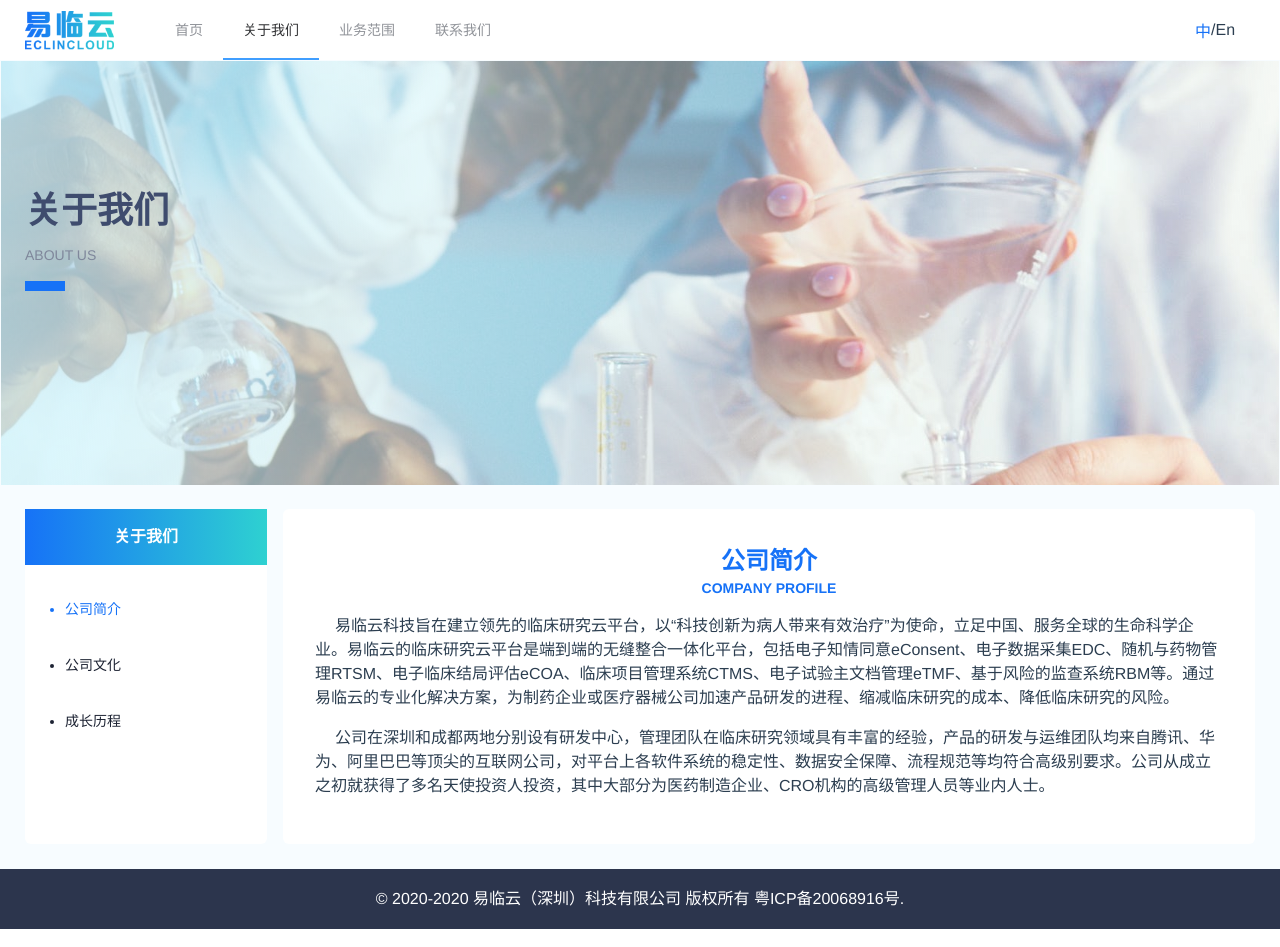
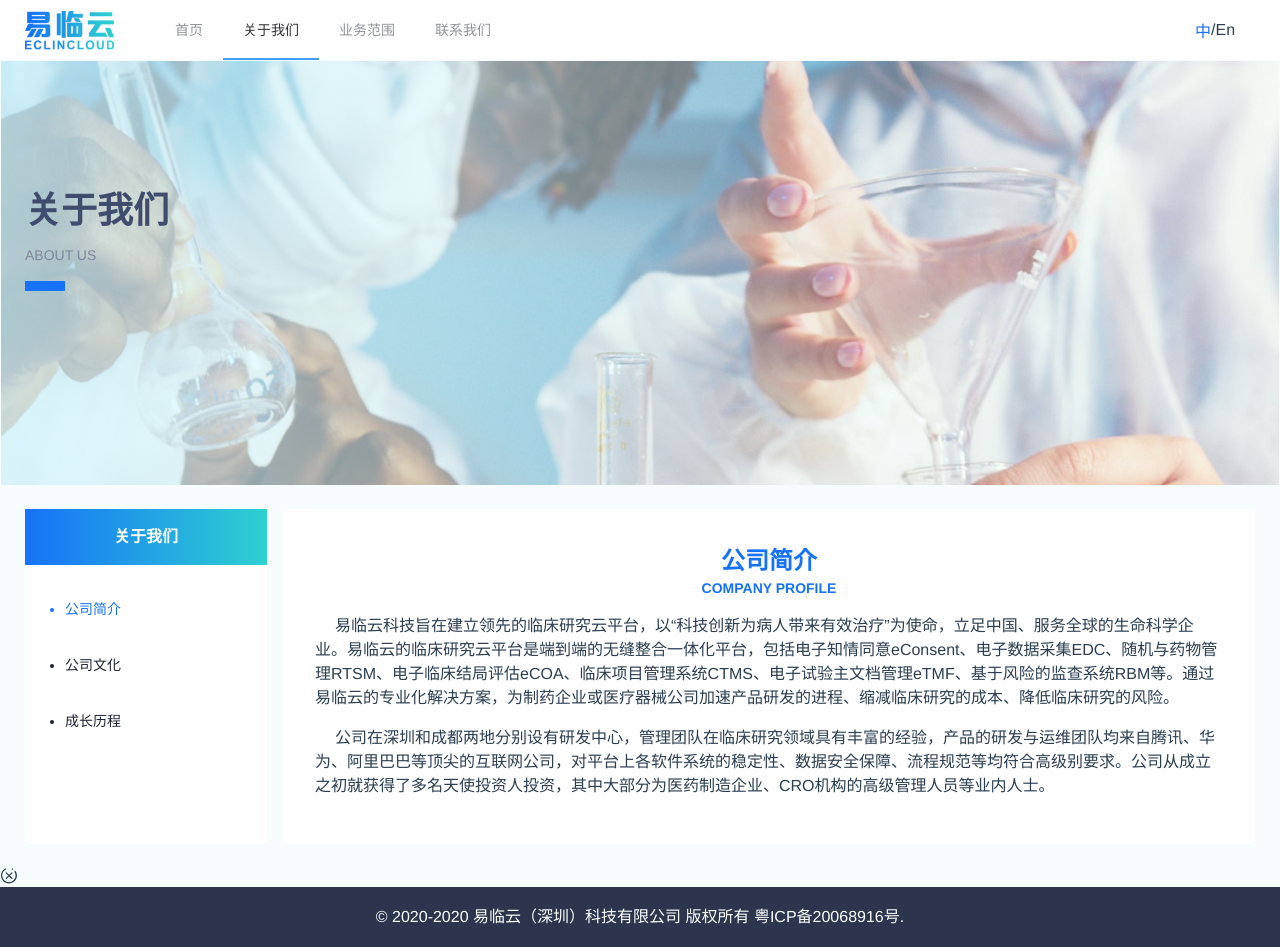
Before and after one commit to DDXY1230/guanwangmoban_1, a Vue app: page /about in a window 1280 px wide. Built offline with nearby package versions, Linux system fonts and the light colour scheme.

Commit message:
配置svg图标

```diff
--- a/package.json
+++ b/package.json
@@ -10,6 +10,7 @@
   "dependencies": {
     "core-js": "^3.6.5",
     "element-ui": "^2.14.1",
+    "svg-sprite-loader": "^5.2.1",
     "vue": "^2.6.11",
     "vue-i18n": "^8.22.2",
     "vue-router": "^3.2.0",
--- a/src/App.vue
+++ b/src/App.vue
@@ -4,6 +4,7 @@
     <Header></Header>
     <div class="main">
       <router-view/>
+      <svg-icon iconClass="close"></svg-icon>
     </div>
     <Footer></Footer>
   </div>
--- /dev/null
+++ b/src/components/SvgIcon.vue
@@ -0,0 +1,44 @@
+<!-- svg icon -->
+<template>
+ <svg :class="svgClass" aria-hidden="true">
+ <use :xlink:href="iconName"/>
+ </svg>
+</template>
+
+<script>
+export default {
+ name: 'SvgIcon',
+ props: {
+ iconClass: {
+  type: String,
+  required: true,
+ },
+ className: {
+  type: String,
+  default: '',
+ },
+ },
+ computed: {
+ iconName () {
+  return `#icon-${this.iconClass}`
+ },
+ svgClass () {
+  if (this.className) {
+  return 'svg-icon ' + this.className
+  } else {
+  return 'svg-icon'
+  }
+ },
+ },
+}
+</script>
+
+<style scoped>
+.svg-icon {
+ width: 1em;
+ height: 1em;
+ vertical-align: -0.15em;
+ fill: currentColor;
+ overflow: hidden;
+}
+</style>
--- /dev/null
+++ b/src/icons/index.js
@@ -0,0 +1,9 @@
+import Vue from 'vue'
+import SvgIcon from '@/components/SvgIcon' // svg组件
+
+// 注册到全局
+Vue.component('svg-icon', SvgIcon)
+
+const requireAll = requireContext => requireContext.keys().map(requireContext)
+const req = require.context('./svg', false, /\.svg$/)
+requireAll(req)
--- a/src/main.js
+++ b/src/main.js
@@ -5,6 +5,7 @@ import store from './store'
 import ElementUI from 'element-ui';
 import 'element-ui/lib/theme-chalk/index.css';
 import i18n from './languages/index.js'
+import '@/icons'
 
 Vue.use(ElementUI);
 
--- a/vue.config.js
+++ b/vue.config.js
@@ -1,11 +1,29 @@
 module.exports = {
-  // chainWebpack: config => {
-  //   config.plugin('html')
-  //     .tap(args => {
-  //       args[0].title = "易临云";
-  //       return args;
-  //     })
-  // }
+  chainWebpack: config => {
+    // config.plugin('html')
+    //   .tap(args => {
+    //     args[0].title = "易临云";
+    //     return args;
+    //   })
+    // svg rule loader
+    const svgRule = config.module.rule('svg') // 找到svg-loader
+    svgRule.uses.clear() // 清除已有的loader, 如果不这样做会添加在此loader之后
+    svgRule.exclude.add(/node_modules/) // 正则匹配排除node_modules目录
+    svgRule // 添加svg新的loader处理
+      .test(/\.svg$/)
+      .use('svg-sprite-loader')
+      .loader('svg-sprite-loader')
+      .options({
+        symbolId: 'icon-[name]',
+      })
+
+    // 修改images loader 添加svg处理
+    const imagesRule = config.module.rule('images')
+    imagesRule.exclude.add(resolve('src/icons'))
+    config.module
+      .rule('images')
+      .test(/\.(png|jpe?g|gif|svg)(\?.*)?$/)
+  },
   pages: {
     index: {
       entry: 'src/main.js',
@@ -13,3 +31,53 @@ module.exports = {
     },
   },
 }
+const path = require('path')
+
+function resolve(dir) {
+  return path.join(__dirname, './', dir)
+}
+
+// module.exports = {
+// chainWebpack: config => {
+// config.plugin('define').tap(args => {
+//   const argv = process.argv
+//   const icourt = argv[argv.indexOf('--icourt-mode') + 1]
+
+//   args[0]['process.env'].MODE = `"${icourt}"`
+
+//   return args
+// })
+// // svg rule loader
+// const svgRule = config.module.rule('svg') // 找到svg-loader
+// svgRule.uses.clear() // 清除已有的loader, 如果不这样做会添加在此loader之后
+// svgRule.exclude.add(/node_modules/) // 正则匹配排除node_modules目录
+// svgRule // 添加svg新的loader处理
+//   .test(/\.svg$/)
+//   .use('svg-sprite-loader')
+//   .loader('svg-sprite-loader')
+//   .options({
+//     symbolId: 'icon-[name]',
+//   })
+
+// // 修改images loader 添加svg处理
+// const imagesRule = config.module.rule('images')
+// imagesRule.exclude.add(resolve('src/icons'))
+// config.module
+//   .rule('images')
+//   .test(/\.(png|jpe?g|gif|svg)(\?.*)?$/)
+// },
+// configureWebpack: {
+//   devServer: {
+//     open: true,
+//     // https: true,
+//     proxy: {
+//       '/user': {
+//         target: 'https://devadminschool.icourt.cc',
+//       },
+//       '/live': {
+//         target: 'https://devadminschool.icourt.cc',
+//       },
+//     },
+//   },
+// },
+// }
```
Also changed, not shown: src/icons/svg/close.svg (added), 1 other file (tests, documents, lock files or other folders).
